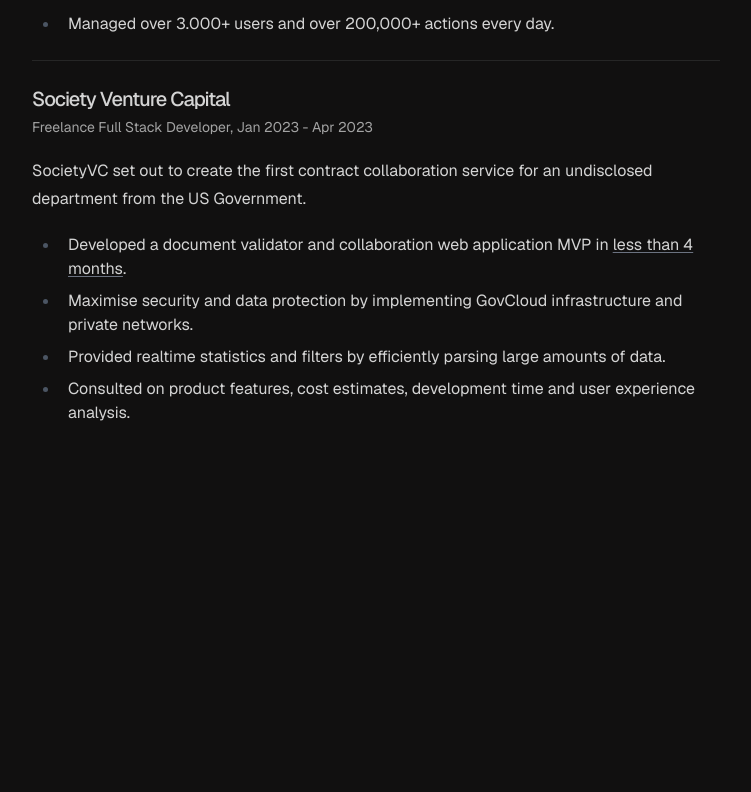
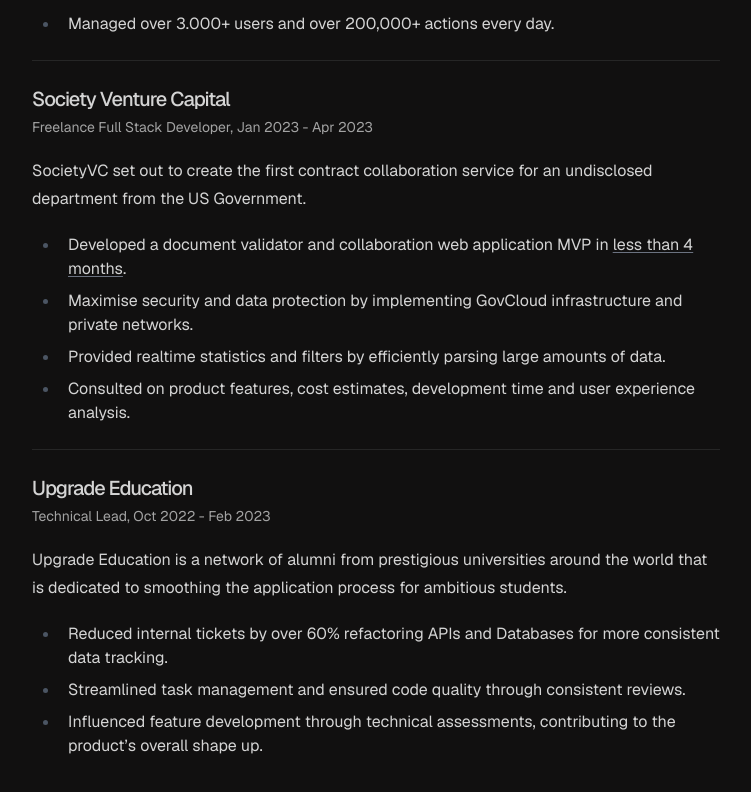
Before and after one commit to krissgardner/krissgardner.com, a Next.js app: page /work in a window 1280 px wide. Shown: the part 1952-2744 px from the top of the page, without its empty margins (264-1015 px from the left). Before the commit the page ends 2441 px from the top, so only its background shows below. Built offline with nearby package versions, Linux system fonts and the light colour scheme.

Commit message:
Add upgrade ed

```diff
--- a/app/work/page.tsx
+++ b/app/work/page.tsx
@@ -183,6 +183,36 @@
           user experience analysis.
         </li>
       </ul>
+
+      <hr />
+
+      <h2 className="font-medium text-xl mb-1 tracking-tighter">
+        Upgrade Education
+      </h2>
+      <p className="text-neutral-400 text-sm mb-4">
+        Technical Lead, Oct 2022 - Feb 2023
+      </p>
+
+      <p className="my-5">
+        Upgrade Education is a network of alumni from prestigious universities
+        around the world that is dedicated to smoothing the application process
+        for ambitious students.
+      </p>
+
+      <ul className="list-dark">
+        <li>
+          Reduced internal tickets by over 60% refactoring APIs and Databases
+          for more consistent data tracking.
+        </li>
+        <li>
+          Streamlined task management and ensured code quality through
+          consistent reviews.
+        </li>
+        <li>
+          Influenced feature development through technical assessments,
+          contributing to the product’s overall shape up.
+        </li>
+      </ul>
     </div>
   )
 }
```
